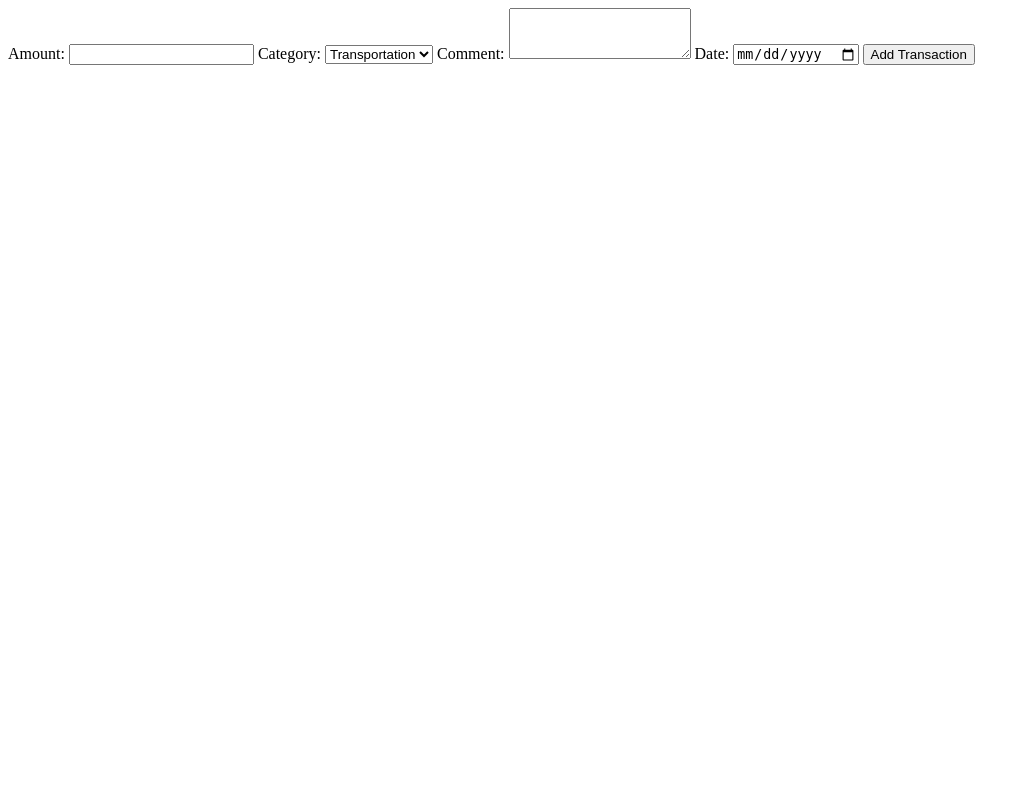
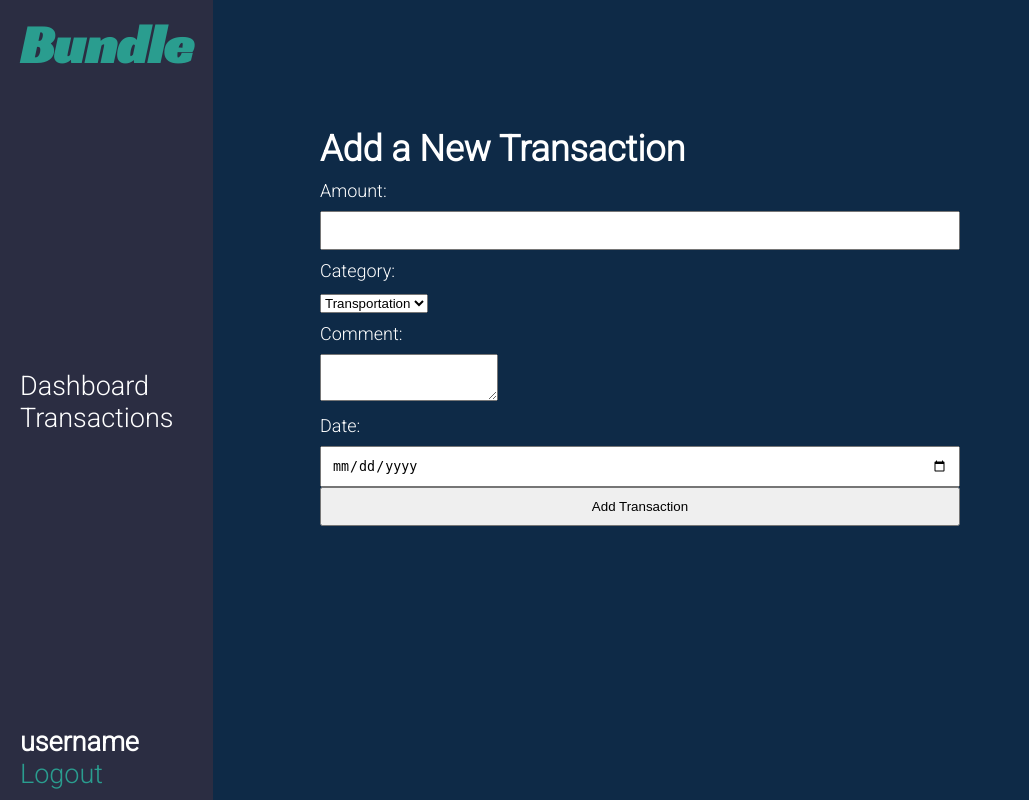
Before and after one commit to jakjak2012/Bundle, a Flask app: template flask_app/templates/input.html in a window 1280 px wide. Shown: the whole page, without its empty margins (0-1029 px from the left). Run offline with Flask 2, Linux system fonts and the light colour scheme; the template is opened without the code that fills it, so the values that code supplies are empty.

Commit message:
added input.css

```diff
--- /dev/null
+++ b/flask_app/static/css/input.css
@@ -0,0 +1,66 @@
+* {
+    margin: 0;
+    padding: 0;
+    box-sizing: border-box;
+}
+
+body {
+    font-family: 'Roboto', sans-serif;
+    color:white;
+    font-size: large;
+    background-color:#0e2a47;
+}
+
+nav > h1 {
+    font-family: 'Racing Sans One';
+    font-size: 3em;
+    color:#2a9d8f;
+}
+
+nav {
+    background-color: #2b2d42;
+    padding: 10px 20px;
+    width:max-content;
+    height:100vh;
+    display: flex;
+    flex-direction: column;
+    justify-content: space-between;
+    position:fixed;
+    top:0;
+}
+
+a{
+    color:#2a9d8f;
+    text-decoration: none;
+    font-size: 1.5em;
+}
+
+a:hover{
+    color:white;
+}
+
+.links a {
+    color: white;
+    text-decoration: none;
+    font-size: 1.5em;
+    display: block;
+}
+
+.links a:hover {
+    color:#2a9d8f;
+}
+
+.container {
+    width:50%;
+    margin: 10% auto;
+}
+
+label {
+    display: block;
+    margin: 10px 0;
+}
+
+input{
+    padding:10px;
+    width:100%
+}
--- a/flask_app/templates/input.html
+++ b/flask_app/templates/input.html
@@ -1,19 +1,37 @@
 <!DOCTYPE html>
 <html lang="en">
-
 <head>
     <meta charset="UTF-8">
     <meta http-equiv="X-UA-Compatible" content="IE=edge">
     <meta name="viewport" content="width=device-width, initial-scale=1.0">
-    <title>Input Transaction</title>
+    <link href="https://fonts.googleapis.com/css2?family=Racing+Sans+One&family=Roboto:wght@300&family=Urbanist:wght@300&display=swap" rel="stylesheet">
+    <link rel="stylesheet" href="../static/css/input.css">
+    <title>Bundle</title>
 </head>
 
 <body>
+    <nav>
+        <h1>Bundle</h1>
+        <div class="links">
+            <a href="/dashboard">Dashboard</a>
+            <a href="">Transactions</a>
+        </div>
+        <div class="user">
+            <h2>username</h2>
+            <a href="/logout">Logout</a>
+        </div>
+    </nav>
     <!-- should submit all form data into "insert transaction" route and run function in route -->
+
+    <div class="container">
         <form action="/insert_transaction" method="POST">
+            <h1>Add a New Transaction</h1>
             <label for="amount">Amount:</label>
             <input type="text" id="amount" name="amount">
+
             <label for="category">Category:</label>
+
+
                 <select name="category" id="category">
                     <option value="transportation">Transportation</option>
                     <option value="groceries">Groceries</option>
@@ -25,12 +43,17 @@
                     <option value="phone">Phone</option>
                     <option value="subscriptions">Subscriptions</option>
                 </select>
+
             <label for="comment">Comment:</label>
             <textarea name="comment" id="comment" rows="3"></textarea>
+
             <label for="date">Date:</label>
             <input type="date" name="date">
+
             <input type="submit" name="add" id="add" value="Add Transaction">
         </form>
+    </div>
+
 </body>
 
 </html>
```
Lines whose indentation alone changed are shown as unchanged.
